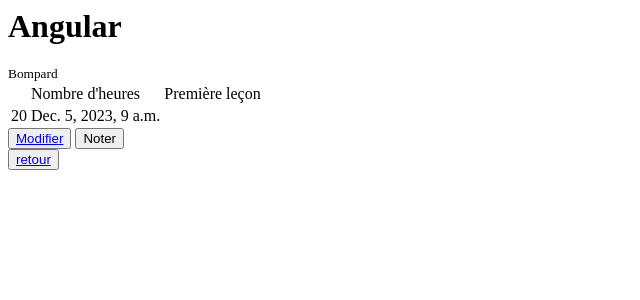
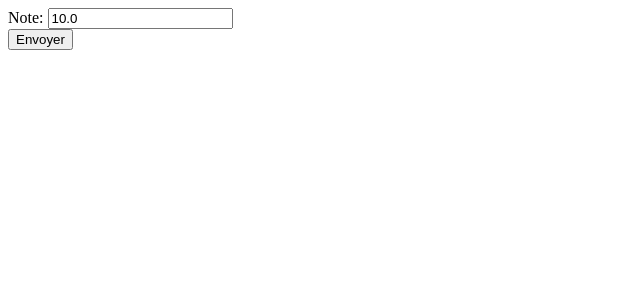
Before and after one commit to MickaelGzl/djangoApp, a Django app: page /app/1/note in a window 1280 px wide. Shown: the top 300 px of the page, without its empty margins (0-640 px from the left). Run offline with Django 5.2, Linux system fonts and the light colour scheme; data comes from the database, SQL or seed files in the repository; both versions use the stored data as it was after the commit.

Commit message:
add note

```diff
--- a/tp1/app/forms.py
+++ b/tp1/app/forms.py
@@ -6,3 +6,8 @@
     class Meta:
         model = Cours
         fields = ('title', 'former', 'hours', 'first_lesson')
+
+class NoteForm(forms.ModelForm):
+    class Meta:
+        model =  Cours
+        fields = ('note',)
--- a/tp1/app/models.py
+++ b/tp1/app/models.py
@@ -6,3 +6,5 @@
     former = models.CharField(max_length=60)
     hours = models.IntegerField()
     first_lesson = models.DateTimeField()
+    note = models.FloatField(default=10.0)
+    numberOfNote = models.IntegerField(default=0)
--- a/tp1/app/templates/details.html
+++ b/tp1/app/templates/details.html
@@ -12,9 +12,11 @@
     </tr>
 </table>
 
+<span> Avis moyen sur le cours: {{cour.note}}/20</span>
+
 <div>
     <button><a href="{% url 'formEdit' cour.id %}">Modifier</a></button>
-    <button><a>Noter</a></button>
+    <button><a href="{% url 'note' cour.id %}">Noter</a></button>
 </div>
 <button><a href="/app">retour</a></button>
 
--- a/tp1/app/templates/index.html
+++ b/tp1/app/templates/index.html
@@ -9,4 +9,4 @@
 {% else %}
 <span>Aucun cours disponible sur l'application</span>
 {% endif %}
-<button><a>Créer un cours</a></button>
+<button><a href="{% url 'formCreate' %}">Créer un cours</a></button>
--- a/tp1/app/urls.py
+++ b/tp1/app/urls.py
@@ -6,6 +6,6 @@
     path('', views.index, name='index'),
      path('create/', views.courCreate, name='formCreate'),
     path('<int:cour_id>/', views.courView, name='details'),
-    path('<int:cour_id>/note', views.courView, name='details'),
+    path('<int:cour_id>/note', views.courNote, name='note'),
     path('<int:cour_id>/edit', views.courEdit, name='formEdit')
 ]
--- a/tp1/app/views.py
+++ b/tp1/app/views.py
@@ -1,7 +1,8 @@
+from django.http import HttpResponseRedirect
 from django.shortcuts import get_object_or_404, render
 # from django.http import HttpResponse
 from .models import Cours
-from .forms import CourForm
+from .forms import CourForm, NoteForm
 
 # Create your views here.
 def index(req):
@@ -13,16 +14,46 @@
     cour = get_object_or_404(Cours, pk=cour_id)
     return render(req, 'details.html', {'cour': cour})
 
+
 def courCreate(req):
-    return render(req, 'form.html', {'cour': None})
-
-def courEdit(req, cour_id):
     if req.method == 'POST':
         form = CourForm(req.POST)
         if form.is_valid():
             form.save()
+            return HttpResponseRedirect('/app')
     else:
-        cour = get_object_or_404(Cours, pk=cour_id)
+        form = CourForm()
+
+    return render(req, 'form.html', {'form': form})
+
+def courEdit(req, cour_id):
+    cour = get_object_or_404(Cours, pk=cour_id)
+    if req.method == 'POST':
+        form = CourForm(req.POST, instance=cour)
+        if form.is_valid():
+            form.save()
+            return HttpResponseRedirect('/app')
+    else:
         form = CourForm(instance=cour)
 
     return render(req, 'form.html', {'form': form})
+
+
+def courNote(req, cour_id):
+    cour = get_object_or_404(Cours, pk=cour_id)
+    if req.method == 'POST':
+        form = NoteForm(req.POST, instance=cour)
+        if form.is_valid():
+            note = form.cleaned_data['note']
+            actualNote = cour.note
+            noteNumber = cour.numberOfNote
+
+            moy = (actualNote * noteNumber + note) / (noteNumber + 1)
+            cour.note = moy
+            cour.numberOfNote = cour.numberOfNote + 1
+            cour.save()
+            return HttpResponseRedirect('/app')
+    else:
+        form = NoteForm()
+
+    return render(req, 'form.html', {'form': form})
```
Also changed, not shown: tp1/app/migrations/0002_cours_note.py (added), tp1/app/migrations/0003_cours_numberofnote.py (added), tp1/db.sqlite3.
